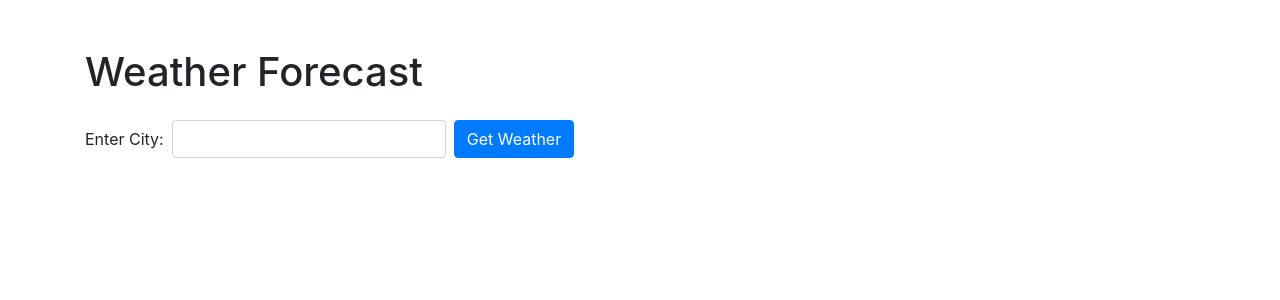
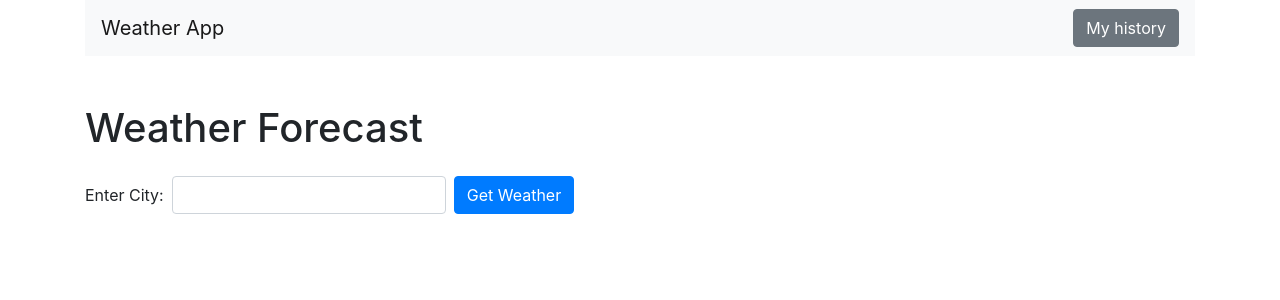
Before and after one commit to lolevan/weather_app, a Django app: page / in a window 1280 px wide. Shown: the top 300 px of the page. Run offline with Django 4.2, Linux system fonts and the light colour scheme; some libraries are stand-ins or nearby versions.

Commit message:
Add hisotory and notify last city

```diff
--- a/project/weather/templates/weather/weather.html
+++ b/project/weather/templates/weather/weather.html
@@ -8,6 +8,7 @@
     <script src="https://code.jquery.com/jquery-3.6.0.min.js"></script>
     <script src="https://code.jquery.com/ui/1.12.1/jquery-ui.min.js"></script>
     <link rel="stylesheet" href="https://code.jquery.com/ui/1.12.1/themes/base/jquery-ui.css">
+    <script src="https://maxcdn.bootstrapcdn.com/bootstrap/4.0.0/js/bootstrap.min.js"></script>
     <script>
         $(function () {
             $("#city").autocomplete({
@@ -29,11 +30,52 @@
                 },
                 minLength: 2,
             });
+
+            // Загружаем историю поиска
+            $('#myHistory').click(function () {
+                $.ajax({
+                    url: "{% url 'get_history' %}",
+                    dataType: "json",
+                    success: function (data) {
+                        $('#historyList').empty();
+                        data.history.forEach(function (city) {
+                            $('#historyList').append('<li class="list-group-item">' + city + ' <button class="btn btn-primary btn-sm float-right" onclick="searchCity(\'' + city + '\')">Go</button></li>');
+                        });
+                        $('#historyModal').modal('show');
+                    }
+                });
+            });
+
+            // Проверьте наличие последнего города
+            {% if show_last_city_modal %}
+                $('#lastCityModalLabel').text('You last searched for {{ last_city }}');
+                $('#lastCityModal').modal('show');
+                $('#yesButton').click(function () {
+                    searchCity('{{ last_city }}');
+                });
+                $('#noButton').click(function () {
+                    $('#lastCityModal').modal('hide');
+                });
+            {% endif %}
         });
+
+        function searchCity(city) {
+            window.location.href = "?city=" + city;
+        }
     </script>
 </head>
 <body>
     <div class="container">
+        <nav class="navbar navbar-expand-lg navbar-light bg-light">
+            <a class="navbar-brand" href="#">Weather App</a>
+            <div class="collapse navbar-collapse">
+                <ul class="navbar-nav ml-auto">
+                    <li class="nav-item">
+                        <button id="myHistory" class="btn btn-secondary">My history</button>
+                    </li>
+                </ul>
+            </div>
+        </nav>
         <h1 class="mt-5">Weather Forecast</h1>
         <form method="get" action="" class="form-inline my-4">
             <label for="city" class="mr-2">Enter City:</label>
@@ -41,7 +83,7 @@
             <button type="submit" class="btn btn-primary">Get Weather</button>
         </form>
         {% if weather_data %}
-            <h2>Weather Data for {{ city }} {{ current_date }}</h2>
+            <h2>Weather Data for {{ city }}</h2>
             <div class="table-responsive">
                 <table class="table table-striped">
                     <thead>
@@ -64,5 +106,44 @@
             <div class="alert alert-danger">{{ error_message }}</div>
         {% endif %}
     </div>
+
+    <!-- History Modal -->
+    <div class="modal fade" id="historyModal" tabindex="-1" role="dialog" aria-labelledby="historyModalLabel" aria-hidden="true">
+        <div class="modal-dialog" role="document">
+            <div class="modal-content">
+                <div class="modal-header">
+                    <h5 class="modal-title" id="historyModalLabel">Search History</h5>
+                    <button type="button" class="close" data-dismiss="modal" aria-label="Close">
+                        <span aria-hidden="true">&times;</span>
+                    </button>
+                </div>
+                <div class="modal-body">
+                    <ul id="historyList" class="list-group">
+                    </ul>
+                </div>
+            </div>
+        </div>
+    </div>
+
+    <!-- Last City Modal -->
+    <div class="modal fade" id="lastCityModal" tabindex="-1" role="dialog" aria-labelledby="lastCityModalLabel" aria-hidden="true">
+        <div class="modal-dialog" role="document">
+            <div class="modal-content">
+                <div class="modal-header">
+                    <h5 class="modal-title" id="lastCityModalLabel"></h5>
+                    <button type="button" class="close" data-dismiss="modal" aria-label="Close">
+                        <span aria-hidden="true">&times;</span>
+                    </button>
+                </div>
+                <div class="modal-body">
+                    Do you want to search it again?
+                </div>
+                <div class="modal-footer">
+                    <button id="yesButton" class="btn btn-primary">Yes</button>
+                    <button id="noButton" class="btn btn-secondary">No</button>
+                </div>
+            </div>
+        </div>
+    </div>
 </body>
 </html>
--- a/project/weather/urls.py
+++ b/project/weather/urls.py
@@ -1,9 +1,10 @@
 from django.urls import path
-from .views import get_weather, search_statistics
+from .views import get_weather, search_statistics, get_history, get_last_city
 
-app_name = 'weather'
 
 urlpatterns = [
     path('', get_weather, name='get_weather'),
     path('statistics/', search_statistics, name='search_statistics'),
+    path('history/', get_history, name='get_history'),
+    path('last_city/', get_last_city, name='get_last_city'),
 ]
--- a/project/weather/views.py
+++ b/project/weather/views.py
@@ -1,5 +1,5 @@
 import requests
-from django.shortcuts import render
+from django.shortcuts import render, redirect
 from django.http import JsonResponse
 from django.utils import timezone
 
@@ -7,6 +7,13 @@ from .models import WeatherQuery
 
 
 def get_weather(request):
+    show_last_city_modal = False
+    last_city = None
+
+    if 'last_city' in request.session and not request.GET.get('city'):
+        show_last_city_modal = True
+        last_city = request.session['last_city']
+
     if request.method == 'GET':
         city = request.GET.get('city')
         if city:
@@ -33,18 +40,44 @@ def get_weather(request):
                     weather_query.query_count += 1
                     weather_query.save()
 
+                # Сохранение истории поиска
+                if 'search_history' not in request.session:
+                    request.session['search_history'] = []
+                if city not in request.session['search_history']:
+                    request.session['search_history'].append(city)
+                request.session['last_city'] = city
+
                 return render(request, 'weather/weather.html', {
                     'weather_data': today_data,
                     'city': city,
                     'current_date': current_date,
+                    'show_last_city_modal': show_last_city_modal,
+                    'last_city': last_city,
                 })
             else:
-                error_message = 'Город не найден'
-                return render(request, 'weather/weather.html', {'error_message': error_message})
+                error_message = 'City not found.'
+                return render(request, 'weather/weather.html', {
+                    'error_message': error_message,
+                    'show_last_city_modal': show_last_city_modal,
+                    'last_city': last_city,
+                })
 
-    return render(request, 'weather/weather.html')
+    return render(request, 'weather/weather.html', {
+        'show_last_city_modal': show_last_city_modal,
+        'last_city': last_city,
+    })
 
 
 def search_statistics(request):
     statistics = WeatherQuery.objects.all().values('city', 'query_count')
     return JsonResponse(list(statistics), safe=False)
+
+
+def get_history(request):
+    history = request.session.get('search_history', [])
+    return JsonResponse({'history': history})
+
+
+def get_last_city(request):
+    last_city = request.session.get('last_city', None)
+    return JsonResponse({'last_city': last_city})
```
